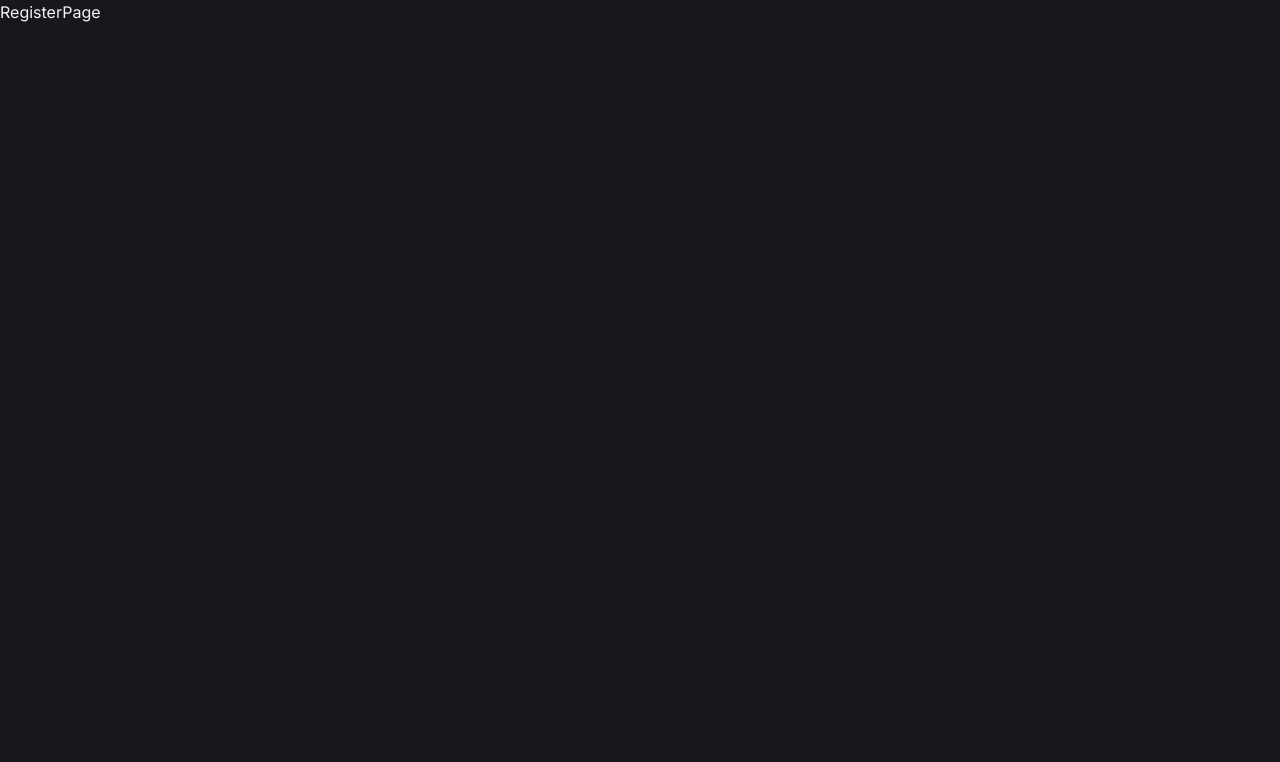
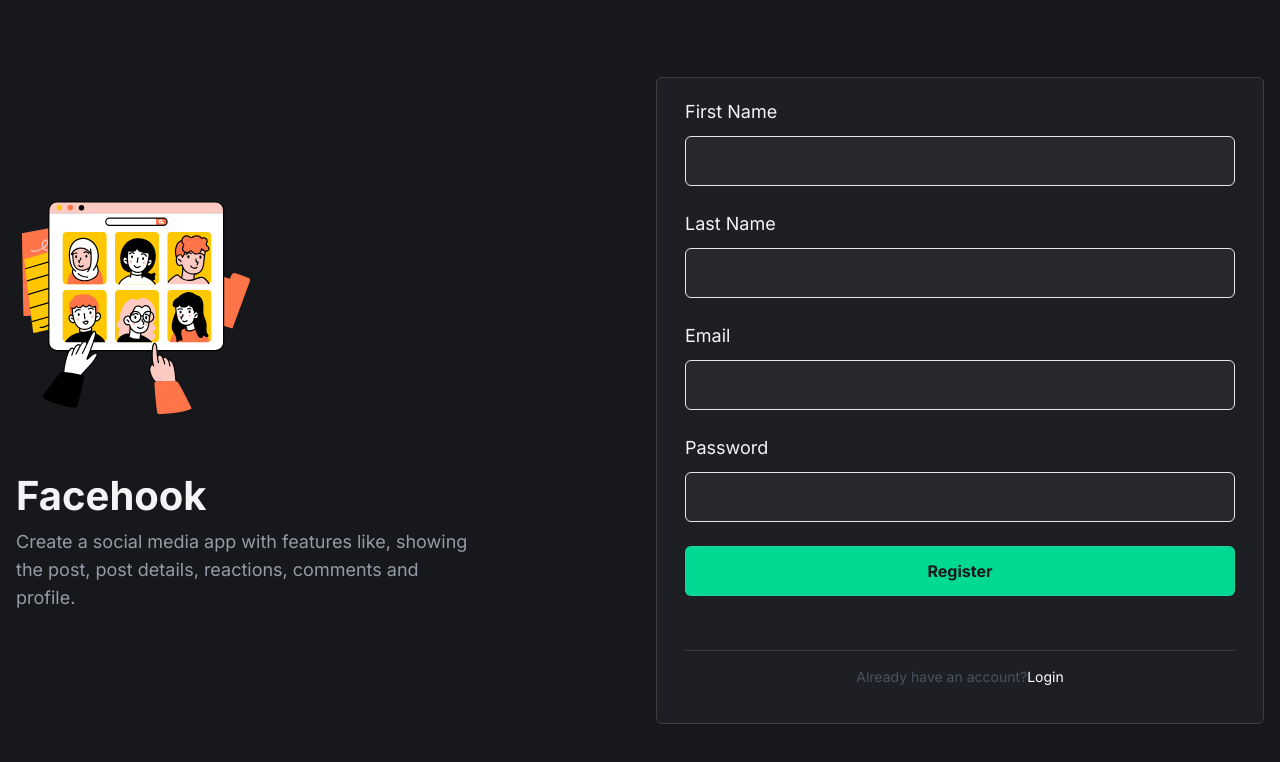
Before and after one commit to nurulamin092/face-hook-app, a React (Vite) app: page /register in a window 1280 px wide. Shown: the top 762 px of the page. Built offline with nearby package versions, Linux system fonts and the light colour scheme.

Commit message:
new user registration

```diff
--- /dev/null
+++ b/src/components/auth/RegistrationForm.jsx
@@ -0,0 +1,101 @@
+import axios from "axios";
+import React from "react";
+import { useForm } from "react-hook-form";
+import { useNavigate } from "react-router-dom";
+import Field from "../common/Field";
+const RegistrationForm = () => {
+  const navigate = useNavigate();
+  const {
+    register,
+    handleSubmit,
+    formState: { errors },
+    setError,
+  } = useForm();
+
+  const submitForm = async (formData) => {
+    console.log(formData);
+    try {
+      const response = await axios.post(
+        `${import.meta.env.VITE_SERVER_BASE_URL}/auth/register`,
+        formData
+      );
+      if (response.status === 201) {
+        navigate("/login");
+      }
+    } catch (error) {
+      console.log(error);
+      setError("root.random", {
+        type: "random",
+        message: `Something went wrong: ${error.message}`,
+      });
+    }
+  };
+  return (
+    <>
+      <form
+        className="border-b border-[#3F3F3F] pb-10 lg:pb-[30px]"
+        onSubmit={handleSubmit(submitForm)}
+      >
+        <Field label="First Name" error={errors.firstName}>
+          <input
+            {...register("firstName", { required: "First Name is Required" })}
+            className={`auth-input ${
+              !!errors.email ? "border-red-500" : "border-gray-200"
+            }`}
+            type="text"
+            name="firstName"
+            id="firstName"
+          />
+        </Field>
+        <Field label="Last Name" error={errors.lastName}>
+          <input
+            {...register("lastName")}
+            className={`auth-input ${
+              !!errors.email ? "border-red-500" : "border-gray-200"
+            }`}
+            type="text"
+            name="lastName"
+            id="lastName"
+          />
+        </Field>
+        <Field label="Email" error={errors.email}>
+          <input
+            {...register("email", { required: "Email ID is Required" })}
+            className={`auth-input ${
+              !!errors.email ? "border-red-500" : "border-gray-200"
+            }`}
+            type="email"
+            name="email"
+            id="email"
+          />
+        </Field>
+
+        <Field label="Password" error={errors.password}>
+          <input
+            {...register("password", {
+              required: "Password is required",
+              minLength: {
+                value: 8,
+                message: "Your password must be at least 8 characters",
+              },
+            })}
+            className={`auth-input ${
+              !!errors.password ? "border-red-500" : "border-gray-200"
+            }`}
+            type="password"
+            name="password"
+            id="password"
+          />
+        </Field>
+        <p>{errors?.root?.random?.message}</p>
+        <Field>
+          <button className="auth-input bg-lwsGreen font-bold text-deepDark transition-all hover:opacity-90">
+            Register
+          </button>
+        </Field>
+      </form>
+    </>
+  );
+};
+
+export default RegistrationForm;
--- a/src/pages/RegistrationPage.jsx
+++ b/src/pages/RegistrationPage.jsx
@@ -1,5 +1,49 @@
 import React from "react";
+import { Link } from "react-router-dom";
+import RegistrationIcon from "../assets/icons/registration.svg";
+import RegistrationForm from "../components/auth/RegistrationForm";
 
 export default function RegistrationPage() {
-  return <div>RegisterPage</div>;
+  return (
+    <>
+      {" "}
+      <main className="flex min-h-screen items-center justify-center bg-deepDark py-8">
+        <div className="max-w-[1368px] flex-1">
+          <div className="container grid items-center gap-8 lg:grid-cols-2">
+            <div>
+              <img
+                className="mb-12 h-60"
+                src={RegistrationIcon}
+                alt="auth_illustration"
+              />
+              <div>
+                <h1 className="mb-3 text-4xl font-bold lg:text-[40px]">
+                  Facehook
+                </h1>
+                <p className="max-w-[452px] text-gray-400/95 lg:text-lg">
+                  Create a social media app with features like, showing the
+                  post, post details, reactions, comments and profile.
+                </p>
+              </div>
+            </div>
+
+            <div className="card">
+              <RegistrationForm />
+              <div className="py-4 lg:py-4">
+                <p className="text-center text-xs text-gray-600/95 lg:text-sm">
+                  Already have an account?
+                  <Link
+                    className="hover:text-lwsGreen text-white transition-all hover:underline"
+                    to="/"
+                  >
+                    Login
+                  </Link>
+                </p>
+              </div>
+            </div>
+          </div>
+        </div>
+      </main>
+    </>
+  );
 }
```
